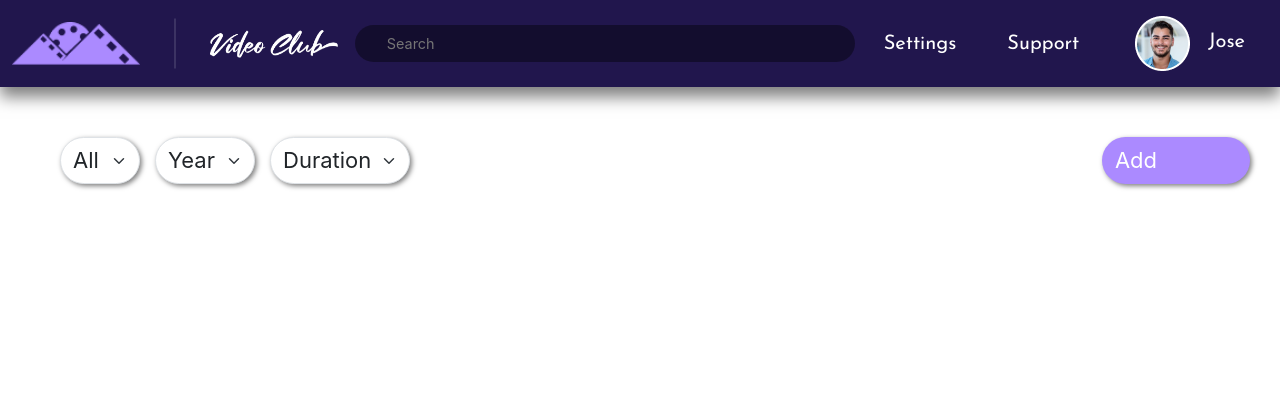
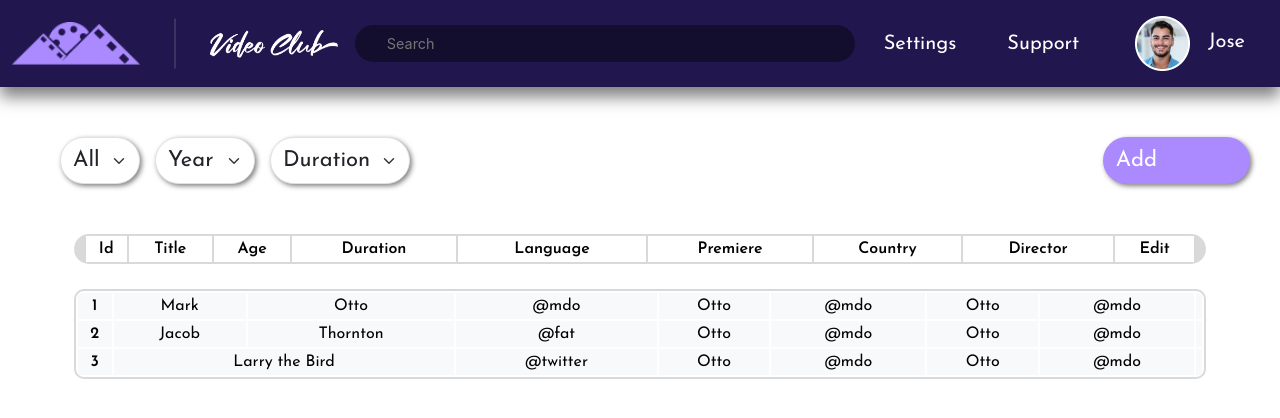
Before and after one commit to JhonattanSSG01/CRUD_clubMovies, a React (Create React App) app in the folder front_end/: page / in a window 1280 px wide. Shown: the top 418 px of the page. Built offline with nearby package versions, Linux system fonts and the light colour scheme; the HTML template or start-up script is replaced by a standard one.

Commit message:
Agregando estilos a la tabla pero 1er fase

```diff
--- a/front_end/src/components/Main/Table.jsx
+++ b/front_end/src/components/Main/Table.jsx
@@ -39,6 +39,68 @@ const Table = () => {
             </button>
           </div>
         </div>
+        <div className="container table">
+          <table class="table-head">
+            <thead className="head">
+              <tr>
+                <th scope="col">Id</th>
+                <th scope="col">Title</th>
+                <th scope="col">Age</th>
+                <th scope="col">Duration</th>
+                <th scope="col">Language</th>
+                <th scope="col">Premiere</th>
+                <th scope="col">Country</th>
+                <th scope="col">Director</th>
+                <th scope="col">Edit</th>
+              </tr>
+            </thead>
+          </table>
+          <table class="table-light table-hover table-striped table-body">
+            <tbody>
+              <tr>
+                <th scope="row">1</th>
+                <td>Mark</td>
+                <td>Otto</td>
+                <td>@mdo</td>
+                <td>Otto</td>
+                <td>@mdo</td>
+                <td>Otto</td>
+                <td>@mdo</td>
+                <td>
+                  <i className="ri-edit-line"></i>
+                  <i className="ri-delete-bin-5-line"></i>
+                </td>
+              </tr>
+              <tr>
+                <th scope="row">2</th>
+                <td>Jacob</td>
+                <td>Thornton</td>
+                <td>@fat</td>
+                <td>Otto</td>
+                <td>@mdo</td>
+                <td>Otto</td>
+                <td>@mdo</td>
+                <td>
+                  <i className="ri-edit-line"></i>
+                  <i className="ri-delete-bin-5-line"></i>
+                </td>
+              </tr>
+              <tr>
+                <th scope="row">3</th>
+                <td colspan="2">Larry the Bird</td>
+                <td>@twitter</td>
+                <td>Otto</td>
+                <td>@mdo</td>
+                <td>Otto</td>
+                <td>@mdo</td>
+                <td>
+                  <i className="ri-edit-line"></i>
+                  <i className="ri-delete-bin-5-line"></i>
+                </td>
+              </tr>
+            </tbody>
+          </table>
+        </div>
       </main>
     </>
   );
--- a/front_end/src/components/Main/table.css
+++ b/front_end/src/components/Main/table.css
@@ -1,3 +1,9 @@
+@import url("https://fonts.googleapis.com/css2?family=Josefin+Sans:wght@200;300;400;600&display=swap");
+
+main{
+  font-family: "Josefin Sans", sans-serif;
+}
+
 .form-select{
   margin-right: 15px;
   border-radius: 40px;
@@ -51,3 +57,31 @@
   font-size: 20px;
   margin-left: 80px;
 }
+
+.table{
+  max-width: 95%;
+  margin: auto;
+}
+
+.table-head{
+  width: 95%;
+  margin: 25px auto;
+  background-color: #D9D9D9;
+  color: #000;
+  border-radius: 40px;
+  padding: 0  10px;
+  border-collapse: separate;
+}
+
+.table-body{
+  width: 95%;
+  margin: auto;
+  color: #000;
+  border-collapse: separate;
+  border: 2px solid #d9d9d9;
+  border-radius: 10px;
+}
+
+.table > .head{
+  margin:  15px 0;
+}
```
